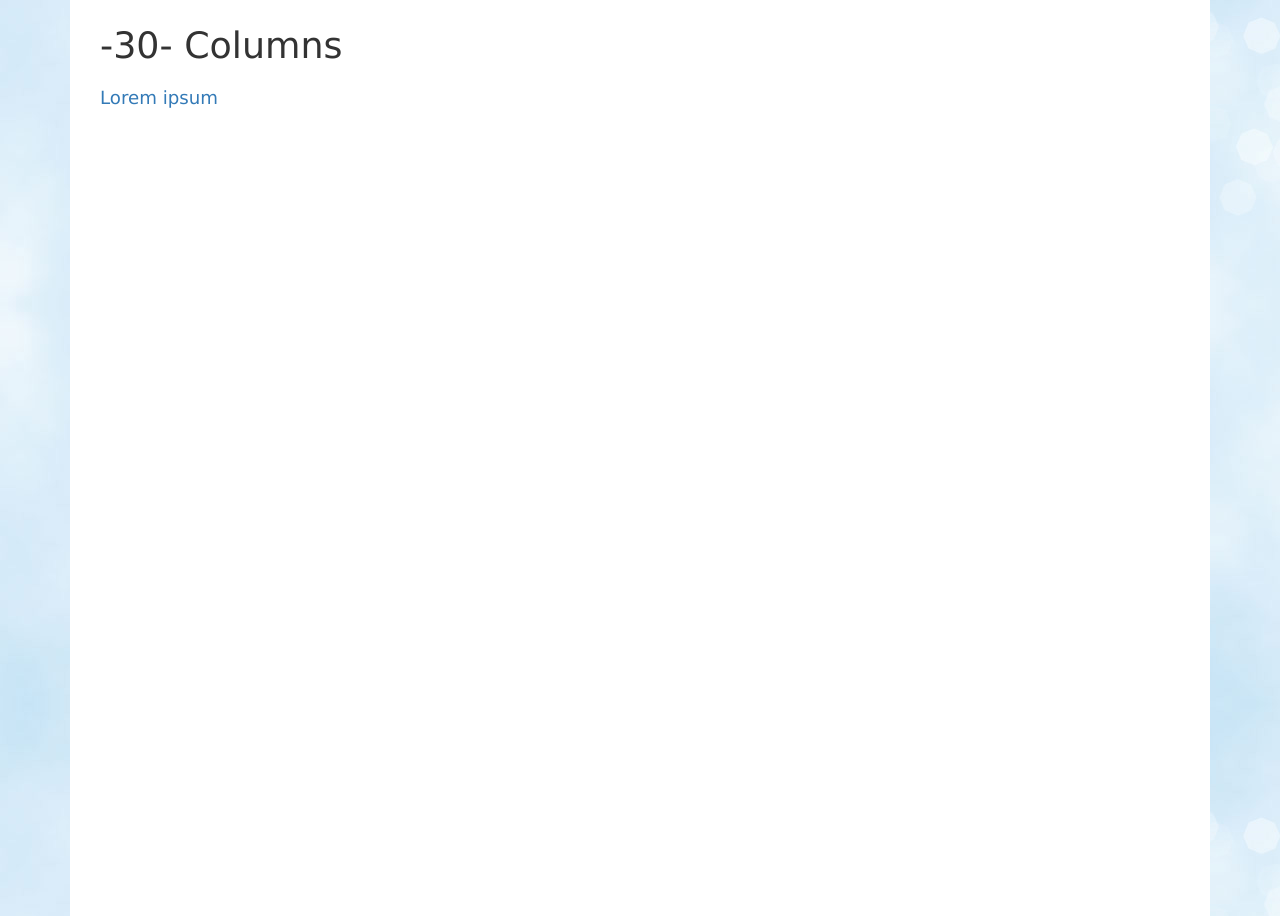
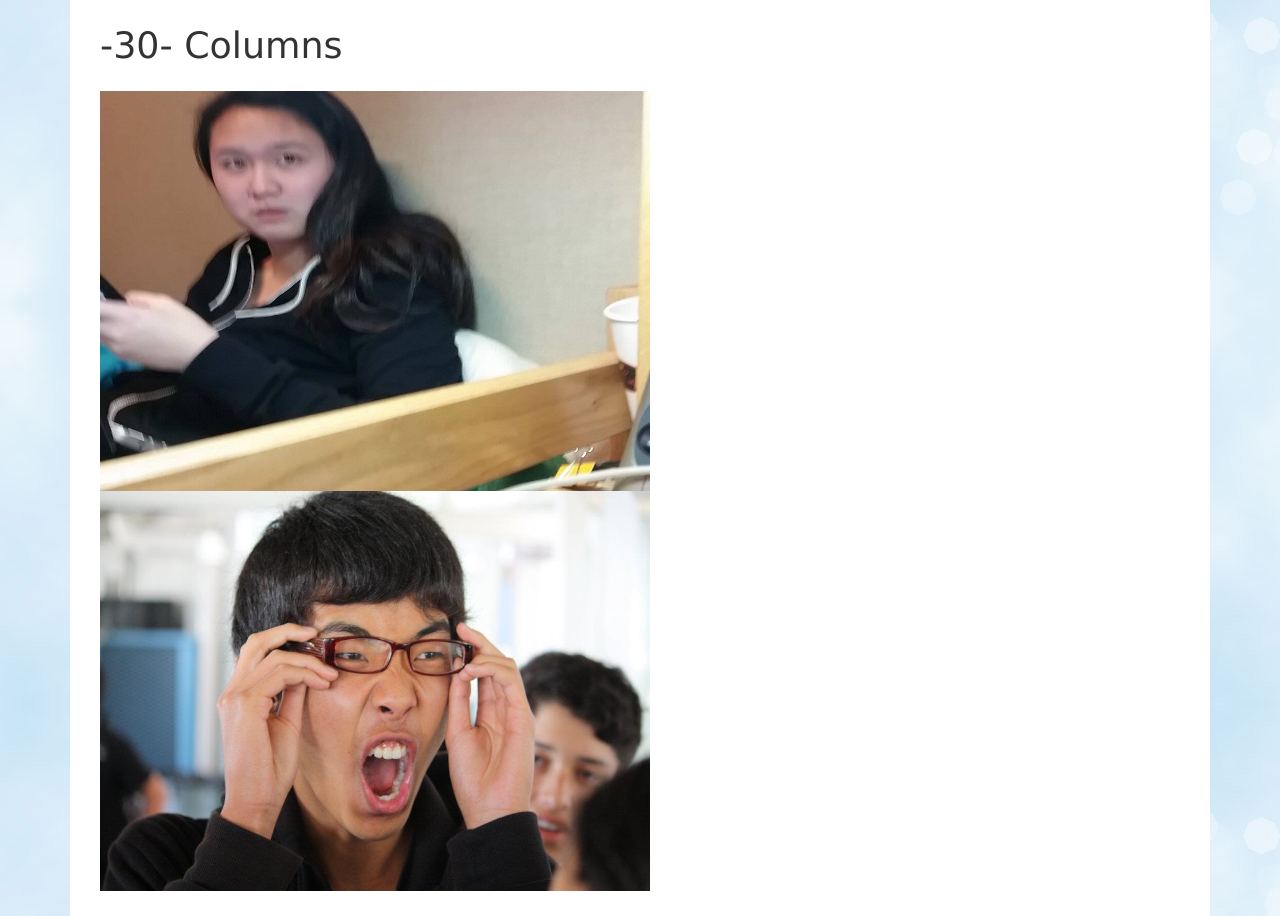
Before and after one commit to dailybruin/interactive.2016.graduation-issue, a plain HTML site: page main.html in a window 1280 px wide. Shown: the part 896-1812 px from the top of the page. Drawn offline with nearby package versions, Linux system fonts and the light colour scheme.

Commit message:
images for 30 column

```diff
--- a/js/main.js
+++ b/js/main.js
@@ -58,7 +58,7 @@ $(document).ready(function() {
 		},
 		clickToOpenModal: function(context, thisLink) {
 
-			$('a[data-behaviour="modal"]').on('click', function(e) {
+			$('img[data-behaviour="modal"]').on('click', function(e) {
 				var thisLink = $(this);
 
 				var context = {
--- a/main.html
+++ b/main.html
@@ -118,7 +118,8 @@
         </div>
 
         <h1> -30- Columns</h1>
-        <a href="#" data-behaviour="modal" data-title="1 title of modal" data-content="1 content goes here">Lorem ipsum</a>
+				<img class="30Column" data-behaviour="modal" data-title="Pauli" data-content="content goes here" src="img/pauli.jpg" style="height: 400px; width: 550px;"/>
+				<img class="30Column" data-behaviour="modal" data-title="Changie" data-content="content goes here" src="img/changi.jpg" style="height: 400px; width: 550px;"/>
       </div>
     </div>
 
```
Also changed, not shown: img/changi.jpg (added), img/pauli.jpg (added).
